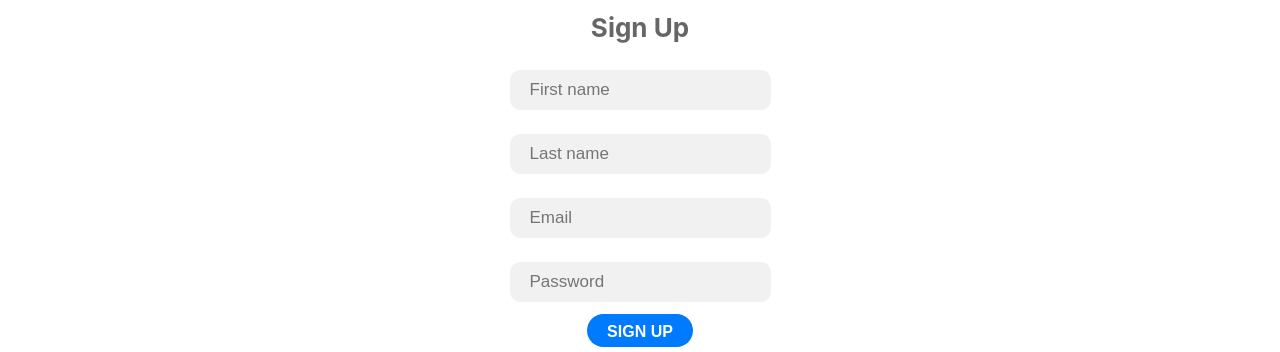
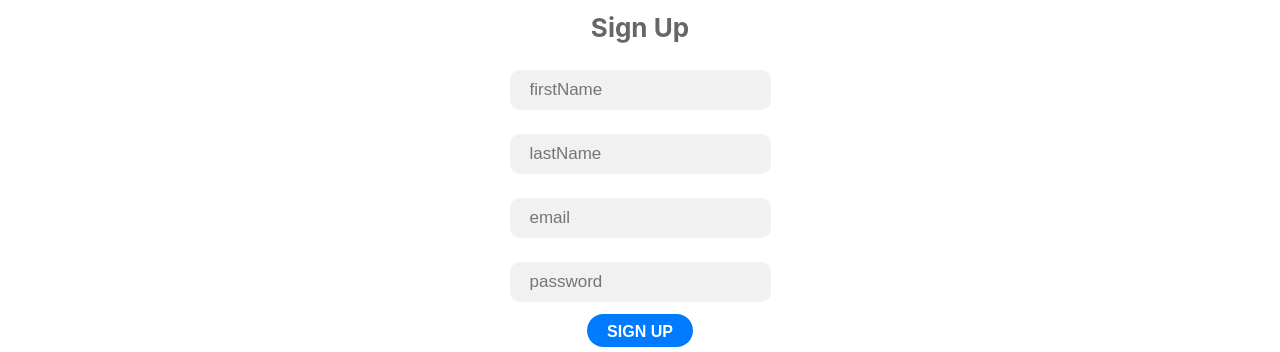
Before and after one commit to Manviel/RaisinBread, a React (Create React App) app: page /signup in a window 1280 px wide. Shown: the part 170-522 px from the top of the page. Built offline with nearby package versions, Linux system fonts and the light colour scheme.

Commit message:
Form controls created

```diff
--- a/src/App.js
+++ b/src/App.js
@@ -2,7 +2,7 @@ import React, { Suspense, lazy } from "react";
 import { Route, Switch } from "react-router-dom";
 
 import Loader from "./components/Loader";
-import Checkbox from "./components/Checkbox";
+import Checkbox from "./forms/Checkbox";
 
 import useTheme from "./utils/useTheme";
 import PrivateRoute from "./utils/PrivateRoute";
--- /dev/null
+++ b/src/forms/Field/Input.css
@@ -0,0 +1,14 @@
+.control {
+  background-color: var(--c-light);
+  border-radius: 10px;
+  font-size: 17px;
+  padding: 10px 20px;
+  border: none;
+  margin: 12px 0;
+  color: inherit;
+}
+
+.helper {
+  color: #ff2d55;
+  margin-bottom: 12px;
+}
--- /dev/null
+++ b/src/forms/Field/index.js
@@ -0,0 +1,64 @@
+import React from "react";
+
+import "./Input.css";
+
+export const Input = props => {
+  const { name, type, required, value, onChange, error } = props;
+
+  return (
+    <>
+      <input
+        name={name}
+        type={type}
+        placeholder={name}
+        onChange={onChange}
+        value={value}
+        required={required}
+        className="control"
+      />
+      {error && <span className="helper">{error}</span>}
+    </>
+  );
+};
+
+export const Select = props => {
+  const { name, options, required, value, onChange, error } = props;
+
+  return (
+    <>
+      <select
+        name={name}
+        required={required}
+        value={value}
+        onChange={onChange}
+        className="control"
+      >
+        <option value="">{name}</option>
+        {options.map(o => (
+          <option key={Math.random()} value={o}>
+            {o}
+          </option>
+        ))}
+      </select>
+      {error && <span className="helper">{error}</span>}
+    </>
+  );
+};
+
+export const TextArea = props => {
+  const { name, required, value, onChange, error } = props;
+
+  return (
+    <>
+      <input
+        name={name}
+        placeholder={name}
+        onChange={onChange}
+        value={value}
+        required={required}
+        className="control"
+      />
+      {error && <span className="helper">{error}</span>}
+    </>
+  );
+};
--- a/src/layouts/Login/Login.css
+++ b/src/layouts/Login/Login.css
@@ -1,20 +1,5 @@
 .login {
   padding: 70px 45px;
-}
-
-.control {
-  background-color: var(--c-light);
-  border-radius: 10px;
-  font-size: 17px;
-  padding: 10px 20px;
-  border: none;
-  margin: 12px 0;
-  color: inherit;
-}
-
-.helper {
-  color: #ff2d55;
-  margin-bottom: 12px;
 }
 
 .reference {
--- a/src/layouts/Login/index.js
+++ b/src/layouts/Login/index.js
@@ -1,5 +1,7 @@
 import React, { useState } from "react";
 import { Link } from "react-router-dom";
+
+import { Input } from "../../forms/Field";
 
 import useForm from "../../utils/useForm";
 import validate from "./validation";
@@ -34,26 +36,22 @@ const Login = props => {
     <form className="flex center col login" onSubmit={handleSubmit} noValidate>
       <h1 className="title">Login</h1>
       {status && <span className="helper top">{status}</span>}
-      <input
+      <Input
         name="email"
         type="email"
-        placeholder="Email"
-        className="control"
         onChange={handleChange}
         value={values.email || ""}
+        error={errors.email}
         required
       />
-      {errors.email && <span className="helper">{errors.email}</span>}
-      <input
+      <Input
         name="password"
         type="password"
-        placeholder="Password"
-        className="control"
         onChange={handleChange}
         value={values.password || ""}
+        error={errors.password}
         required
       />
-      {errors.password && <span className="helper">{errors.password}</span>}
       <button type="submit" className="btn">
         Log in
       </button>
--- a/src/layouts/SignUp/index.js
+++ b/src/layouts/SignUp/index.js
@@ -1,5 +1,7 @@
 import React from "react";
 import { Link } from "react-router-dom";
+
+import { Input } from "../../forms/Field";
 
 import useForm from "../../utils/useForm";
 import validate from "./validation";
@@ -22,46 +24,38 @@ const SignUp = props => {
   return (
     <form className="flex center col login" onSubmit={handleSubmit} noValidate>
       <h1 className="title">Sign Up</h1>
-      <input
+      <Input
         name="firstName"
         type="text"
-        placeholder="First name"
-        className="control"
         onChange={handleChange}
         value={values.firstName || ""}
+        error={errors.firstName}
         required
       />
-      {errors.firstName && <span className="helper">{errors.firstName}</span>}
-      <input
+      <Input
         name="lastName"
         type="text"
-        placeholder="Last name"
-        className="control"
         onChange={handleChange}
         value={values.lastName || ""}
+        error={errors.lastName}
         required
       />
-      {errors.lastName && <span className="helper">{errors.lastName}</span>}
-      <input
+      <Input
         name="email"
         type="email"
-        placeholder="Email"
-        className="control"
         onChange={handleChange}
         value={values.email || ""}
+        error={errors.email}
         required
       />
-      {errors.email && <span className="helper">{errors.email}</span>}
-      <input
+      <Input
         name="password"
         type="password"
-        placeholder="Password"
-        className="control"
         onChange={handleChange}
         value={values.password || ""}
+        error={errors.password}
         required
       />
-      {errors.password && <span className="helper">{errors.password}</span>}
       <button type="submit" className="btn">
         Sign up
       </button>
--- a/src/layouts/ToolForm/Form.js
+++ b/src/layouts/ToolForm/Form.js
@@ -1,6 +1,6 @@
 import React from "react";
 
-import Checkbox from "../../components/Checkbox";
+import Checkbox from "../../forms/Checkbox";
 
 import useForm from "../../utils/useForm";
 import validate from "./validation";
--- a/src/layouts/ToolForm/index.js
+++ b/src/layouts/ToolForm/index.js
@@ -24,7 +24,7 @@ const ToolForm = () => {
 
   const handleRelation = item => {
     if (!errors[item.communicate]) {
-      return renderType(item, values, handleChange);
+      return renderType(item, values, errors, handleChange);
     }
   };
 
@@ -40,15 +40,9 @@ const ToolForm = () => {
         <form className="flex col" onSubmit={handleSubmit} noValidate>
           {controls.map(item =>
             !item.communicate
-              ? renderType(item, values, handleChange)
+              ? renderType(item, values, errors, handleChange)
               : handleRelation(item)
           )}
-
-          {Object.keys(errors).map(err => (
-            <span key={Math.random()} className="helper">
-              Invalid {err}
-            </span>
-          ))}
 
           <button className="btn">Submit</button>
         </form>
--- a/src/utils/renderType.js
+++ b/src/utils/renderType.js
@@ -1,51 +1,43 @@
 import React from "react";
 
-const renderType = (arg, values, handleChange) => {
+import { Input, Select, TextArea } from "../forms/Field";
+
+const renderType = (arg, values, errors, handleChange) => {
   switch (arg.variation) {
     case "input":
       return (
-        <input
+        <Input
           key={`fc-${arg.id}`}
           name={arg.name}
           type={arg.type}
-          className="control"
-          placeholder={arg.name}
+          onChange={handleChange}
+          value={values[arg.name] || ""}
+          error={errors[arg.name]}
           required={arg.required}
-          value={values[arg.name] || ""}
-          onChange={handleChange}
         />
       );
     case "textarea":
       return (
-        <textarea
+        <TextArea
           key={`fc-${arg.id}`}
           name={arg.name}
-          className="control"
-          placeholder={arg.name}
+          value={values[arg.name] || ""}
+          required={arg.required}
+          onChange={handleChange}
+          error={errors[arg.name]}
+        />
+      );
+    case "select":
+      return (
+        <Select
+          key={`fc-${arg.id}`}
+          name={arg.name}
           required={arg.required}
           value={values[arg.name] || ""}
           onChange={handleChange}
-        ></textarea>
-      );
-    case "select":
-      return (
-        <select
-          key={`fc-${arg.id}`}
-          name={arg.name}
-          className="control"
-          required={arg.required}
-          value={values[arg.name] || ""}
-          onChange={handleChange}
-        >
-          <option key={`o-${arg.id}`} value="">
-            {arg.name}
-          </option>
-          {arg.type.split(", ").map(o => (
-            <option key={`${o}-${arg.id}`} value={o}>
-              {o}
-            </option>
-          ))}
-        </select>
+          options={arg.type.split(", ")}
+          error={errors[arg.name]}
+        />
       );
     default:
       break;
```
Also changed, not shown: src/forms/Checkbox/Checkbox.css (renamed from src/components/Checkbox/Checkbox.css), src/forms/Checkbox/index.js (renamed from src/components/Checkbox/index.js).
